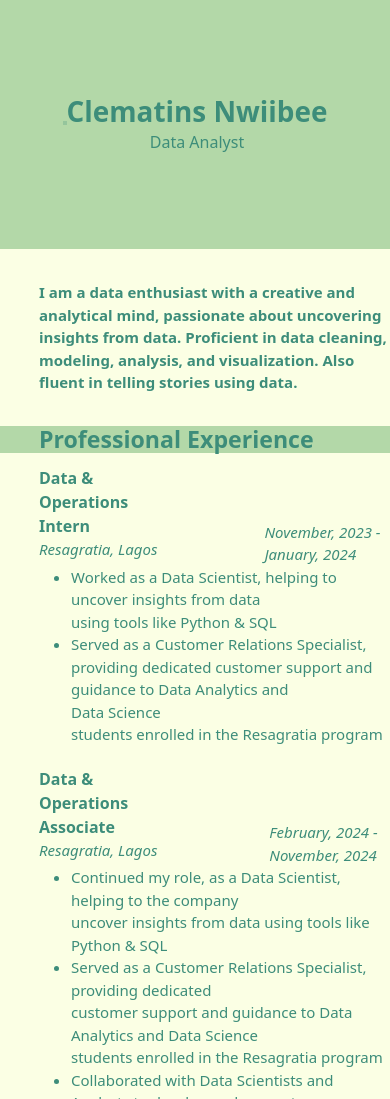
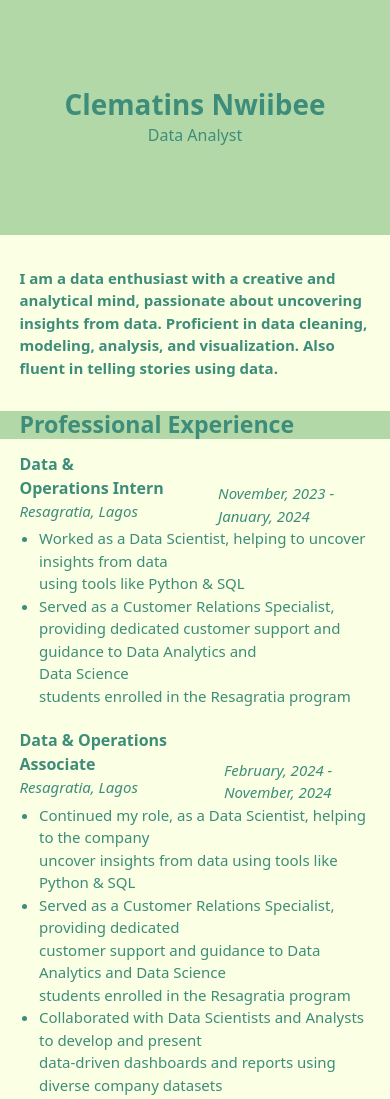
Before and after one commit to Sorbari2016/resume, a plain HTML site: page index.html in a window 390 px wide. Shown: the top 1099 px of the page. Drawn offline with nearby package versions, Linux system fonts and the light colour scheme.

Commit message:
restyle the lower section for mobile

```diff
--- a/index.html
+++ b/index.html
@@ -21,20 +21,20 @@
                 <div class="main-section">
                     <div class="upper-section">
                         <hr/>
-                        <div class="name main-m-lf">
+                        <div class="name main-pad">
                             <h1>Clematins Nwiibee</h1>
                             <p>Data Analyst</p>
                         </div>
                     </div>
                     <div class="lower-section ">
-                        <p class="summary main-m-lf mid-weight">
+                        <p class="summary main-pad mid-weight">
                             I am a data enthusiast with a creative and analytical mind,
                             passionate about uncovering insights from data.
                             Proficient in data cleaning, modeling, analysis, and visualization.
                             Also fluent in telling stories using data.
                         </p>
-                        <h3 style="padding-left: 10%;">Professional Experience</h3>
-                        <div class="job main-m-lf">
+                        <h3 class="main-pad">Professional Experience</h3>
+                        <div class="job main-pad">
                             <div class="title">
                                 <p class="mid-weight">Data & Operations Intern</p>
                                 <p class="italize">Resagratia, Lagos</p>
@@ -43,13 +43,13 @@
                                 <p>November, 2023 - January, 2024 </p>
                             </div>
                         </div>
-                        <ul class="main-m-lf">
+                        <ul class="main-pad main-m-lf">
                             <li>Worked as a Data Scientist, helping to uncover insights from data <br/>using tools like Python & SQL</li>
                             <li>Served as a Customer Relations Specialist, providing dedicated  customer support and guidance to Data Analytics and <br/>
                                 Data Science <br/> students enrolled in the Resagratia program
                             </li>
                         </ul>
-                        <div class="job main-m-lf">
+                        <div class="job main-pad">
                             <div class="title">
                                 <p class="mid-weight">Data & Operations Associate</p>
                                 <p class="italize">Resagratia, Lagos</p>
@@ -58,7 +58,7 @@
                                 <p>February, 2024 - November, 2024 </p>
                             </div>
                         </div>
-                        <ul class="main-m-lf">
+                        <ul class="main-pad main-m-lf">
                             <li>Continued my role, as a Data Scientist, helping to the company <br/> uncover insights from data using tools like Python & SQL</li>
                             <li>Served as a Customer Relations Specialist, providing dedicated <br/> customer support and guidance to Data Analytics and
                                 Data Science <br/> students enrolled in the Resagratia program
@@ -66,7 +66,7 @@
                             <li>Collaborated with Data Scientists and Analysts to develop and present <br/>
                                 data-driven dashboards and reports using diverse company datasets</li>
                         </ul>
-                        <h3 style="padding-left: 10%;">Education</h3>
+                        <h3 class="main-pad">Education</h3>
                         <div class="secion-text main-m-lf job">
                             <p>Bachelor of Science (BSc) in <br/>
                                 Anatomy <br/>
@@ -74,7 +74,7 @@
                             </p>
                             <p class="italize">January, 2012 - October, 2016 </p>
                         </div>
-                        <h3 style="padding-left: 10%;">Certifications</h3>
+                        <h3 class="main-pad"">Certifications</h3>
                         <div class="secion-text main-m-lf job">
                             <p>Certified Data Analyst <br/>
                                 Resagratia, Lagos
--- a/styles.css
+++ b/styles.css
@@ -70,12 +70,13 @@ h1 {
     margin-bottom:0.1rem ;
 }
 
-.main-m-lf {
-    margin-left: 10%;
+.main-pad {
+    padding-left: 5%;
+    padding-right: 5%;
 }
 
-.main-p-lf {
-    padding-left: 10%;
+.main-m-lf {
+    margin-left: 5%;
 }
 
 .name > p {
@@ -147,6 +148,10 @@ ul li,
 
 @media (max-width: 600px) {
 
+    hr {
+        display: none ;
+    }
+
     /* Remove padding from the container wrapper */
     .container {
         padding-left: 0;
@@ -178,4 +183,9 @@ ul li,
         width: 100px;
     }
 
+    /* Reduce the gap between the job title and the year  */
+    .job {
+        gap: 15%;
+    }
+
 }
```
